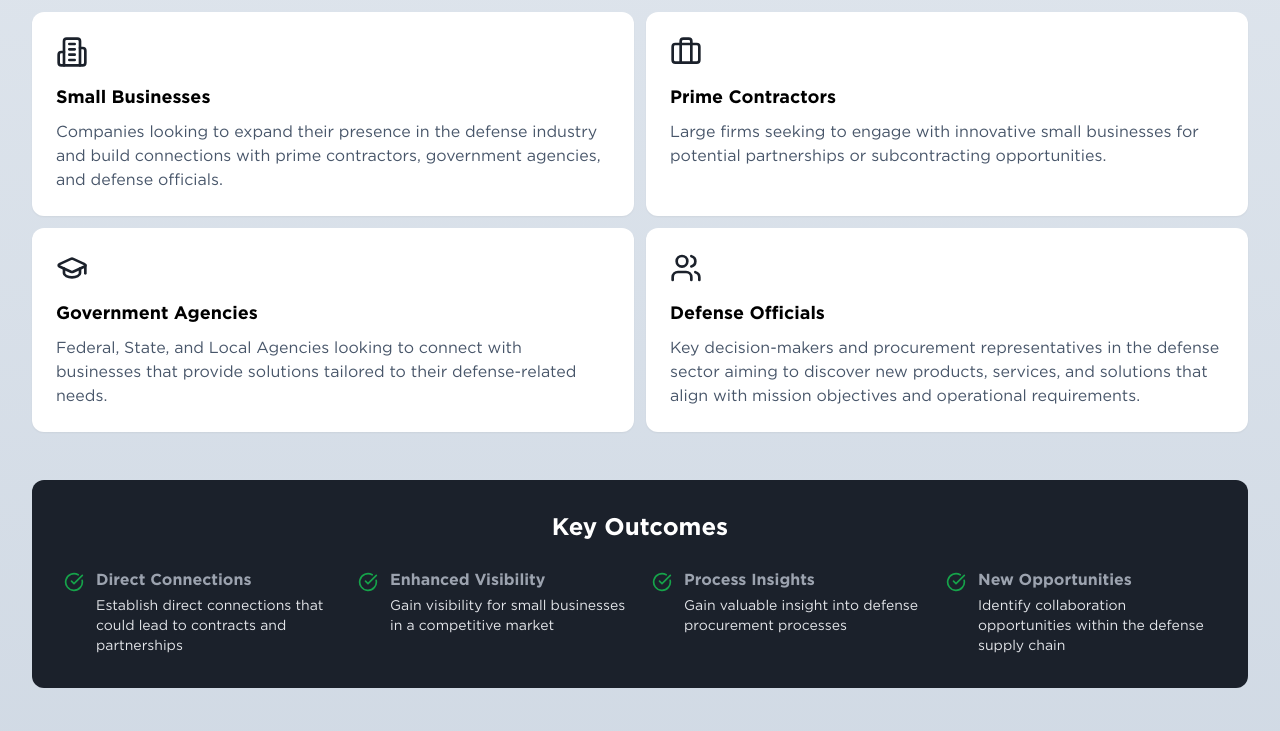
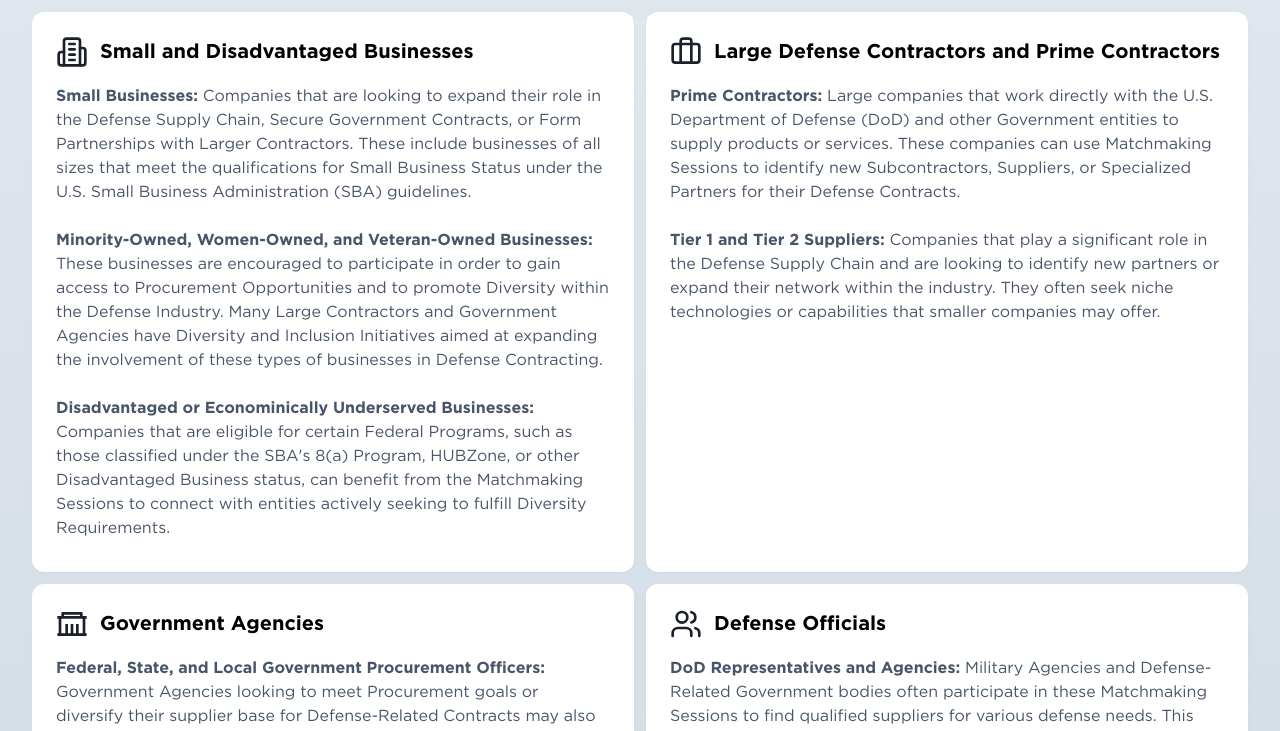
Before and after one commit to masonym/ada-website, a Next.js app: page /events/2025-defense-industry-forecast/about/matchmaking-sessions in a window 1280 px wide. Shown: the part 1820-2551 px from the top of the page. Built offline with nearby package versions, Linux system fonts and the light colour scheme.

Commit message:
Refactor MatchmakingPage.tsx to add government and military officials section

```diff
--- a/package.json
+++ b/package.json
@@ -31,6 +31,7 @@
     "react": "^18",
     "react-dom": "^18",
     "react-hook-form": "^7.53.0",
+    "react-icons": "^5.3.0",
     "react-masonry-css": "^1.0.16",
     "react-modal-video": "^2.0.2",
     "react-slideshow-image": "^4.3.2",
--- a/src/app/events/[slug]/about/matchmaking-sessions/MatchmakingPage.tsx
+++ b/src/app/events/[slug]/about/matchmaking-sessions/MatchmakingPage.tsx
@@ -1,5 +1,6 @@
 import React from 'react';
 import { Users, Clock, CheckCircle, UserPlus, Building2, Briefcase, GraduationCap } from 'lucide-react';
+import { RiGovernmentLine } from "react-icons/ri";
 import Link from 'next/link';
 
 const MatchmakingPage = () => {
@@ -12,23 +13,53 @@ const MatchmakingPage = () => {
 
   const participants = [
     {
-      title: "Small Businesses",
-      description: "Companies looking to expand their presence in the defense industry and build connections with prime contractors, government agencies, and defense officials.",
+      title: "Small and Disadvantaged Businesses",
+      description: (
+        <>
+          <p className="mb-2">
+            <b>Small Businesses:</b> Companies that are looking to expand their role in the Defense Supply Chain, Secure Government Contracts, or Form Partnerships with Larger Contractors. These include businesses of all sizes that meet the qualifications for Small Business Status under the U.S. Small Business Administration (SBA) guidelines.
+            <br /><br />
+            <b>Minority-Owned, Women-Owned, and Veteran-Owned Businesses:</b> These businesses are encouraged to participate in order to gain access to Procurement Opportunities and to promote Diversity within the Defense Industry. Many Large Contractors and Government Agencies have Diversity and Inclusion Initiatives aimed at expanding the involvement of these types of businesses in Defense Contracting.
+            <br /><br />
+            <b>Disadvantaged or Econominically Underserved Businesses:</b> Companies that are eligible for certain Federal Programs, such as those classified under the SBA's 8(a) Program, HUBZone, or other Disadvantaged Business status, can benefit from the Matchmaking Sessions to connect with entities actively seeking to fulfill Diversity Requirements.
+          </p>
+        </>
+      ),
       icon: Building2
     },
     {
-      title: "Prime Contractors",
-      description: "Large firms seeking to engage with innovative small businesses for potential partnerships or subcontracting opportunities.",
+      title: "Large Defense Contractors and Prime Contractors",
+      description: (
+        <>
+          <p className="mb-2">
+            <b>Prime Contractors:</b> Large companies that work directly with the U.S. Department of Defense (DoD) and other Government entities to supply products or services. These companies can use Matchmaking Sessions to identify new Subcontractors, Suppliers, or Specialized Partners for their Defense Contracts.
+            <br /><br />
+            <b>Tier 1 and Tier 2 Suppliers:</b> Companies that play a significant role in the Defense Supply Chain and are looking to identify new partners or expand their network within the industry. They often seek niche technologies or capabilities that smaller companies may offer.
+          </p>
+        </>
+      ),
       icon: Briefcase
     },
     {
       title: "Government Agencies",
-      description: "Federal, State, and Local Agencies looking to connect with businesses that provide solutions tailored to their defense-related needs.",
-      icon: GraduationCap
+      description: (
+        <>
+          <p className="mb-2">
+            <b>Federal, State, and Local Government Procurement Officers:</b> Government Agencies looking to meet Procurement goals or diversify their supplier base for Defense-Related Contracts may also benefit from participating in these Matchmaking Sessions.
+          </p>
+        </>
+      ),
+      icon: RiGovernmentLine
     },
     {
       title: "Defense Officials",
-      description: "Key decision-makers and procurement representatives in the defense sector aiming to discover new products, services, and solutions that align with mission objectives and operational requirements.",
+      description: (
+        <>
+          <p className="mb-2">
+            <b>DoD Representatives and Agencies:</b> Military Agencies and Defense-Related Government bodies often participate in these Matchmaking Sessions to find qualified suppliers for various defense needs. This can include everything from Technology and Equipment to services like Logistics, Maintenance, Etc...
+          </p>
+        </>
+      ),
       icon: Users
     }
   ];
@@ -101,9 +132,11 @@ const MatchmakingPage = () => {
         <div className="grid md:grid-cols-2 gap-3">
           {participants.map((participant, index) => (
             <div key={index} className="bg-white rounded-xl p-6 shadow-sm">
-              <participant.icon className="w-8 h-8 text-navy-800 mb-4" />
-              <h3 className="text-lg font-semibold mb-2">{participant.title}</h3>
-              <p className="text-slate-600">{participant.description}</p>
+              <div className="flex flex-row items-center gap-3 mb-4">
+                <participant.icon className="w-8 h-8 text-navy-800" />
+                <h3 className="text-xl font-semibold">{participant.title}</h3>
+              </div>
+              <div className="text-slate-600">{participant.description}</div>
             </div>
           ))}
         </div>
--- a/src/constants/eventNavs.tsx
+++ b/src/constants/eventNavs.tsx
@@ -35,8 +35,8 @@ export const EVENT_NAVS = [
           { label: 'About the Event', path: 'about-the-event' },
           // { label: 'Location & Parking', path: 'venue' },
           { label: 'FAQs', path: 'faqs' },
+          { label: 'Matchmaking Sessions', path: 'matchmaking-sessions' },
           { label: 'Event Recap', path: 'event-recap' },
-          { label: 'Matchmaking Sessions', path: 'matchmaking-sessions' },
         ],
       },
       { label: 'Agenda', path: 'agenda' },
```
Also changed, not shown: 1 other file (tests, documents, lock files or other folders).
